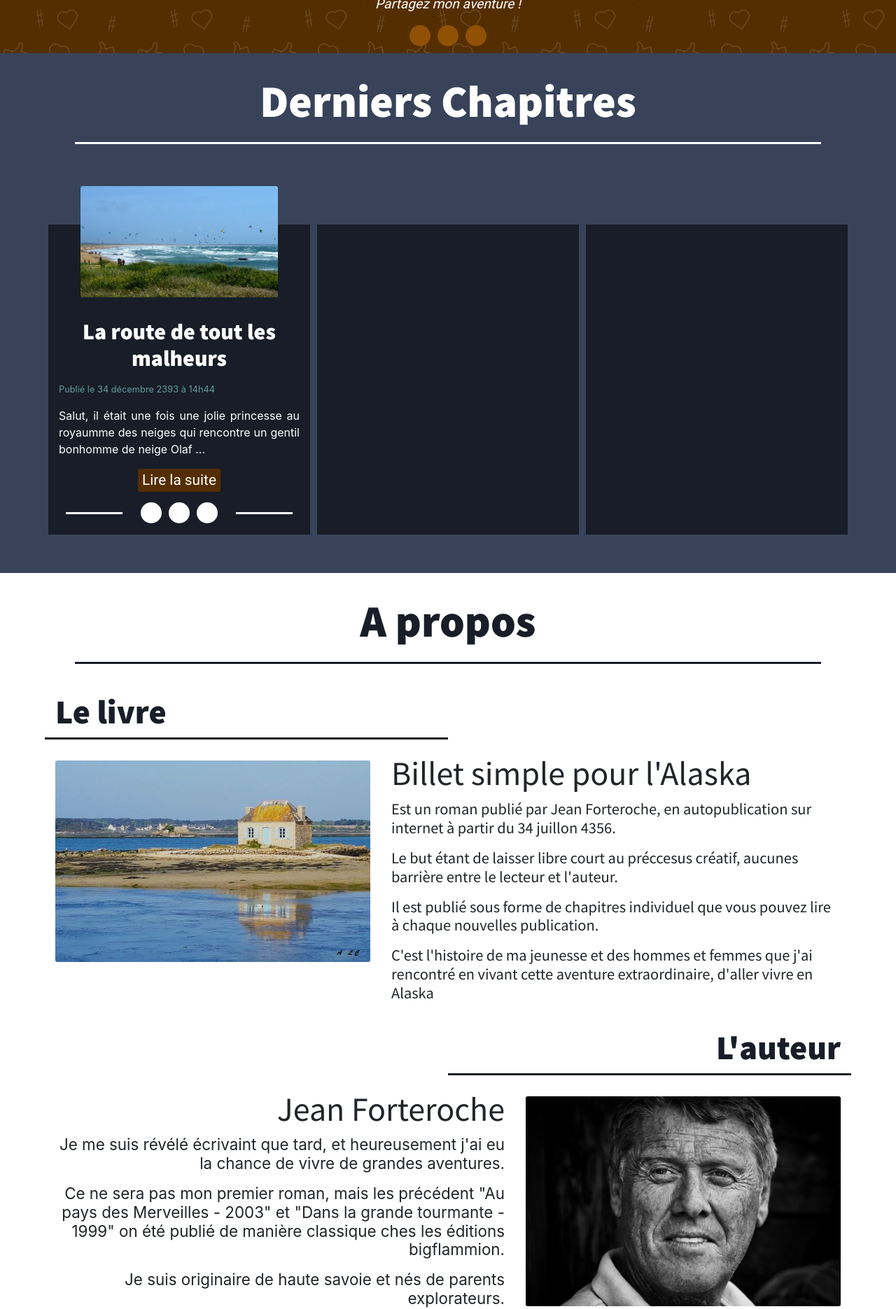
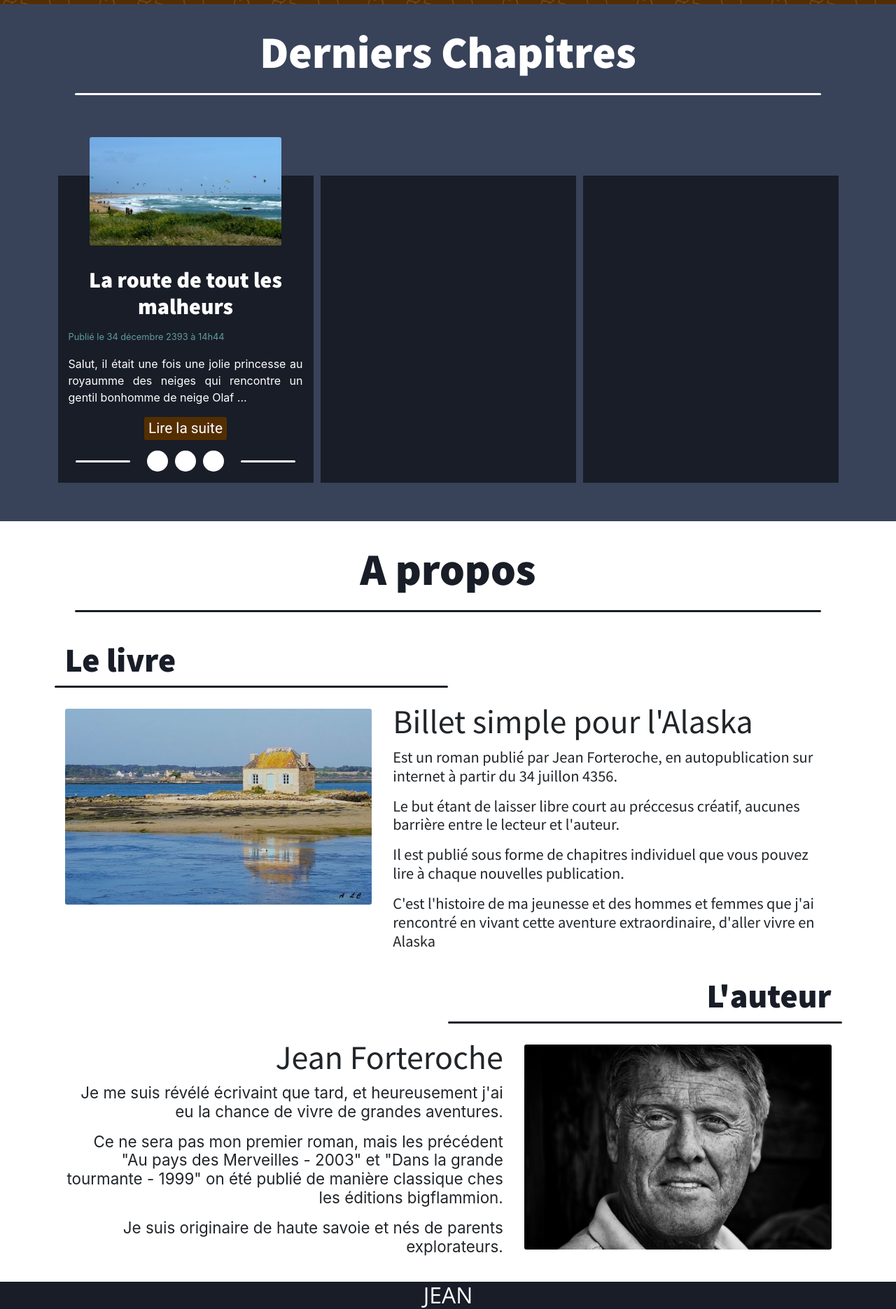
Before and after one commit to LacrotteFlorent/P4-DWJ, a PHP site: page / in a window 1280 px wide. Shown: the part 844-2715 px from the top of the page at 70% size. Run offline with PHP 8.4, Linux system fonts and the light colour scheme.

Commit message:
modifications bootstrap ok

```diff
--- a/css/style.css
+++ b/css/style.css
@@ -13,6 +13,11 @@ body {padding-top: 10px;} *//*
                             /* GENERAL */
                             /* GENERAL */
                             /* GENERAL */
+
+
+.container {
+    max-width: 100% !important;
+}
 
 a {
     text-decoration: none;
@@ -34,6 +39,7 @@ a {
 .split {
     width: 100%;
     height: 3px;
+    border-radius: 10px;
 }
 
 
@@ -92,14 +98,16 @@ header .titleSecPart {
 
 #topLeaf {
     background-color: #181D27;
-    height: 550px;
+    height: 60vh;
     z-index: 9;
 }
 
 #frameworkLeaf {
     background-color: rgba(24, 29, 39, 0.6);
     width: fit-content;
+    width: -moz-fit-content;
     height: fit-content;
+    height: -moz-fit-content;
     padding: 5px;
     margin: 10px;
 }
@@ -109,7 +117,7 @@ header .titleSecPart {
     background-size: cover;
     background-position: center;
     box-shadow: 1px 1px 7px #FFF;
-    height: 500px;
+    height: 55vh;
     width: 100%;
     z-index: 10;
     border-radius: 3px;
@@ -209,7 +217,7 @@ header .titleSecPart {
     margin-bottom: 15px;
 }
 
-#news #frameworkNews {
+#news #frameworkNews > div {
     padding-top: 20px;
     margin-left: 5%;
     margin-right: 5%;
--- a/index.php
+++ b/index.php
@@ -57,9 +57,9 @@
         <![endif]-->
       </head>
 
-    <body>
-        <header class="col-lg-12">
-            <div class="headband">
+    <body class="container">
+        <header class="row">
+            <div class="headband col-lg-12">
                 <div class="row">
                     <h1 class="titleFirstPart col-12">JEAN</h1>
                     <h1 class="titleSecPart col-12">FORTEROCHE</h1>
@@ -83,8 +83,7 @@
             </div>
         </header>
 
-        <section id="topLeaf">
-            <div class="row">
+        <section class="row" id="topLeaf">
             <div id="spaceLeaf" class="col-2"></div>
             <div id="photoLeaf" class="col-8">
                 <div id="frameworkLeaf">
@@ -100,10 +99,10 @@
                 </div>
             </div>
             <div class="spaceLeaf col-2"></div>
-            </div>
         </section>
 
-        <section id="insert">
+        <section class="row" id="insert">
+            <div class="col-12">
                 <p><i>"J'ai fait le choix de partager ce livre avec vous en m'affranchissant d'un éditeur classique"</i></p>
                 <p><i>Partagez mon aventure !</i></p>
                 <div class="socialNetwork col-12">
@@ -114,18 +113,22 @@
                     <div id="twitter" class="circle">
                     </div>
                 </div>
+            </div>
         </section>
 
-        <section id="news">
+        <section  class="row" id="news">
+            <div class="col-12">
                 <h2>Derniers Chapitres</h2>
-            <div class="splitter col-12">
+                <div class="splitter">
                     <div class="row">
                         <div class="spaceSplit col-1"></div>
                         <div class="split col-10"></div>
                         <div class="spaceSplit col-1"></div>
                     </div>
                 </div>
-            <div id=frameworkNews class="row">
+            </div>
+            <div id=frameworkNews class="col-12">
+                <div class="row">
                     <div class="chapter col-4">
                         <div class="row">
                             <div class="spaceChapter col-1"></div>
@@ -162,10 +165,13 @@
 
                     </div>
                 </div>
+            </div>
         </section>
 
-        <section id="about">
+        <section class="row" id="about">
+            <div class="col-12">
                 <h2>A propos</h2>
+            </div>
             <div class="splitter col-12">
                 <div class="row">
                     <div class="spaceSplit col-1"></div>
@@ -173,6 +179,7 @@
                     <div class="spaceSplit col-1"></div>
                 </div>
             </div>
+            <div class="col-12">
                 <div id="book" class="inset book row">
                     <div class="title col-12">
                         <h3>Le livre</h3>
@@ -192,6 +199,8 @@
                         <p>C'est l'histoire de ma jeunesse et des hommes et femmes que j'ai rencontré en vivant cette aventure extraordinaire, d'aller vivre en Alaska</p>
                     </div>
                 </div>
+            </div>
+            <div class="col-12">
                 <div id="author" class="inset author row">
                     <div class="title col-12">
                         <h3>L'auteur</h3>
@@ -208,6 +217,7 @@
                     </div>
                     <div class="photo col-5">
                         <img src="img/jean_forteroche.jpg" />
+                    </div>
                 </div>
             </div>
         </section>
```
Lines whose indentation alone changed are shown as unchanged.
